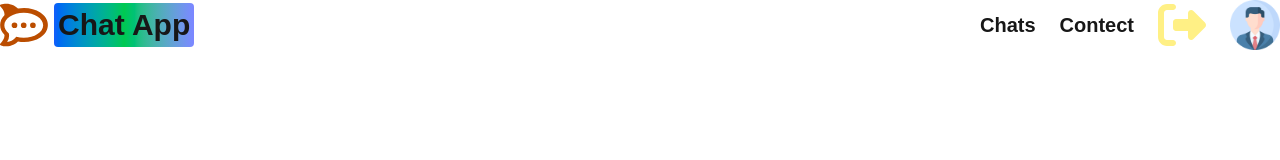
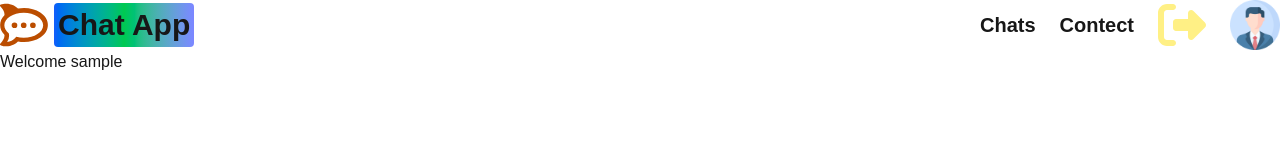
Before and after one commit to Nitik-sharma/ChatCollageProject, a Next.js app in the folder frontend/: page /profile in a window 1280 px wide. Shown: the top 160 px of the page. Built offline with nearby package versions, Linux system fonts and the light colour scheme; sample sign-in values are in the browser's storage.

Commit message:
logout chnage

```diff
--- a/frontend/section/TopBar.tsx
+++ b/frontend/section/TopBar.tsx
@@ -23,7 +23,8 @@ function TopBar() {
          {},
          { withCredentials: true }
       );
-      localStorage.removeItem("token")
+      localStorage.removeItem("token");
+      localStorage.removeItem("user");
        alert("Logout sucessfully ");
       router.push("/");
 
--- a/frontend/src/app/profile/page.tsx
+++ b/frontend/src/app/profile/page.tsx
@@ -40,9 +40,9 @@ function Profile() {
     <div>
       <ProtectedRoute>
         <TopBar />
-        {/* <div>
-          <div>{user ? `Welcome ${user.name}` : "Loading..."}</div>
-        </div> */}
+        <div>
+          <div>{data ? `Welcome ${data.user.username}` : "Loading..."}</div>
+        </div>
       </ProtectedRoute>
     </div>
   );
```
